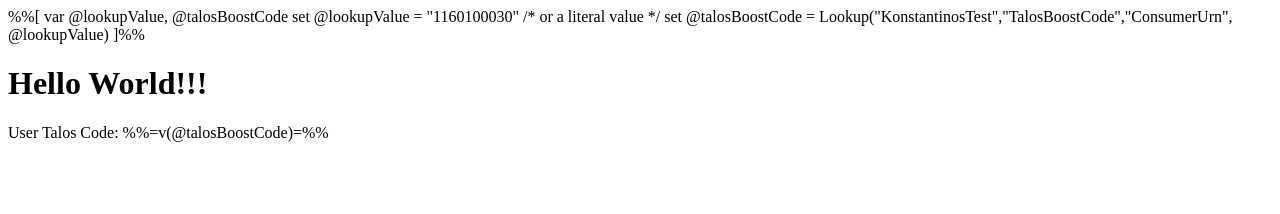
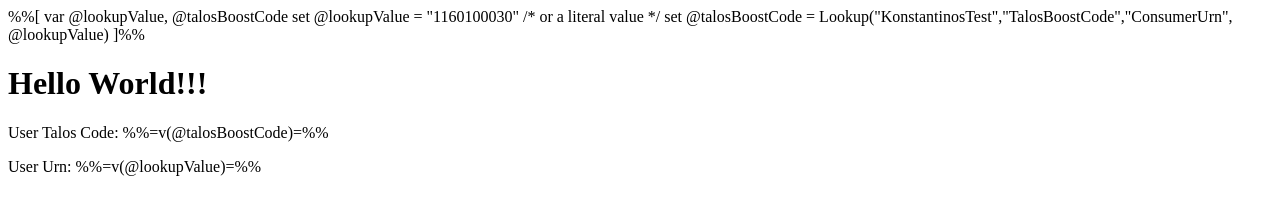
Before and after one commit to KonstantinosTsekos/sfmc-test, a plain HTML site: page index.html in a window 1280 px wide. Drawn offline with Linux system fonts and the light colour scheme.

Commit message:
test2 amp

```diff
--- a/index.html
+++ b/index.html
@@ -21,5 +21,6 @@
     <body>
         <h1>Hello World!!!</h1>
         <p>User Talos Code: %%=v(@talosBoostCode)=%%</p>
+        <p>User Urn: %%=v(@lookupValue)=%%</p>
     </body>
 </html>
```
